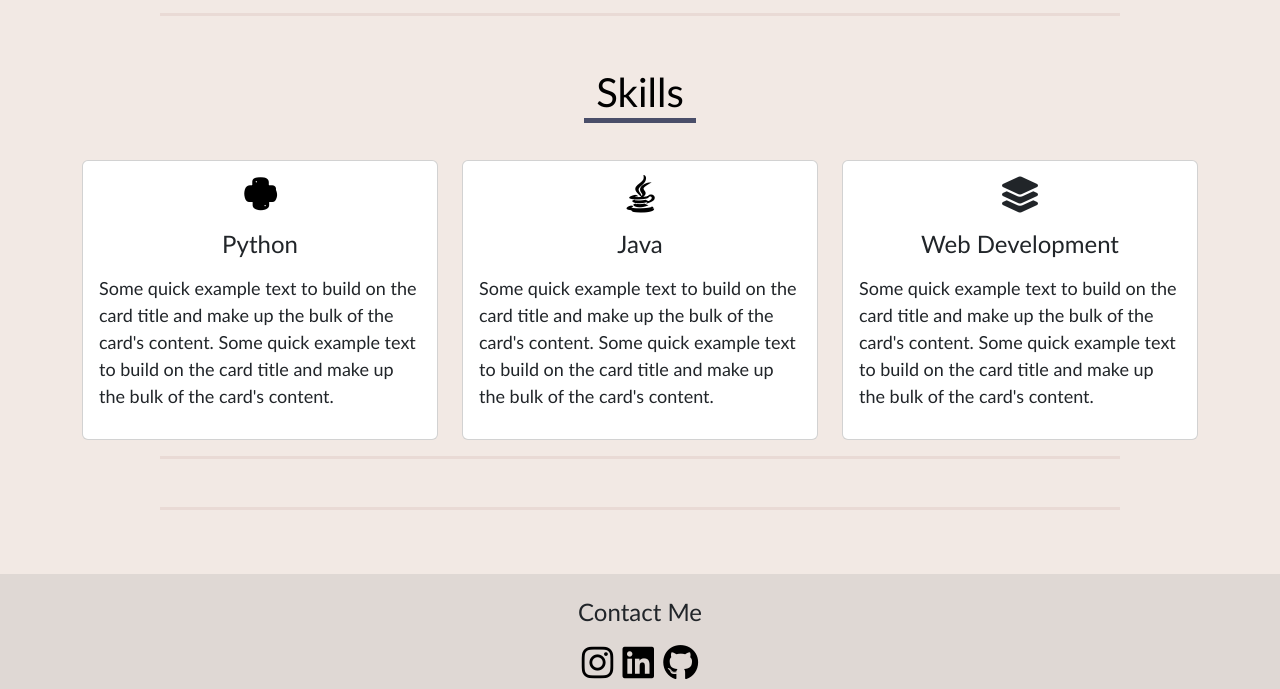
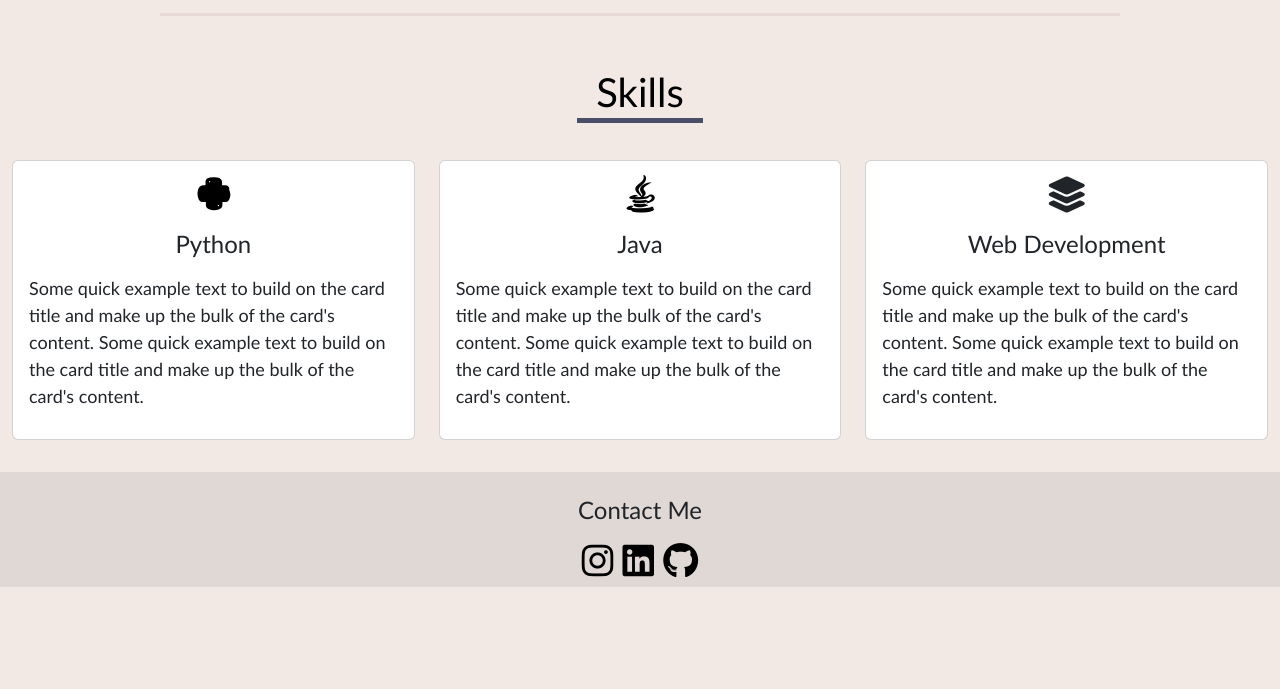
Before and after one commit to KeenanS04/OldPortfolio, a plain HTML site: page html/index.html in a window 1280 px wide. Shown: the part 1147-1836 px from the top of the page. After the commit the page ends 1734 px from the top, so only its background shows below. Drawn offline with nearby package versions, Linux system fonts and the light colour scheme.

Commit message:
Useless section removed
Cleaned up html and removed sections that haven't been started yet

```diff
--- a/html/index.html
+++ b/html/index.html
@@ -66,7 +66,7 @@
 
     <!-- Main banner -->
     <section class="bgimage" id="home">
-        <div class="container">
+        <div class="container-fluid">
             <div class="row">
                 <div class="col-lg-12 col-md-12 col-sm-12 col-xs-12 hero_text">
                     <h2 class="hero_title">Keenan Serrao</h2>
@@ -101,7 +101,7 @@
     <hr class="solid">
     <!-- Skills section -->
     <section class="skills" id="skills">
-        <div class="container">
+        <div class="container-fluid">
             <h1 class="center-header">Skills</h1>
             <div class="row">
                 <div class="col-lg-4 mt-4">
@@ -147,14 +147,6 @@
             </div>
         </div>
     </section>
-    <hr class="solid">
-    <section class="Resume" id="resume">
-
-    </section>
-    <hr class="solid">
-    <section class="Contact">
-
-    </section>
 
     <!-- Footer -->
     <footer id="footer">
```
